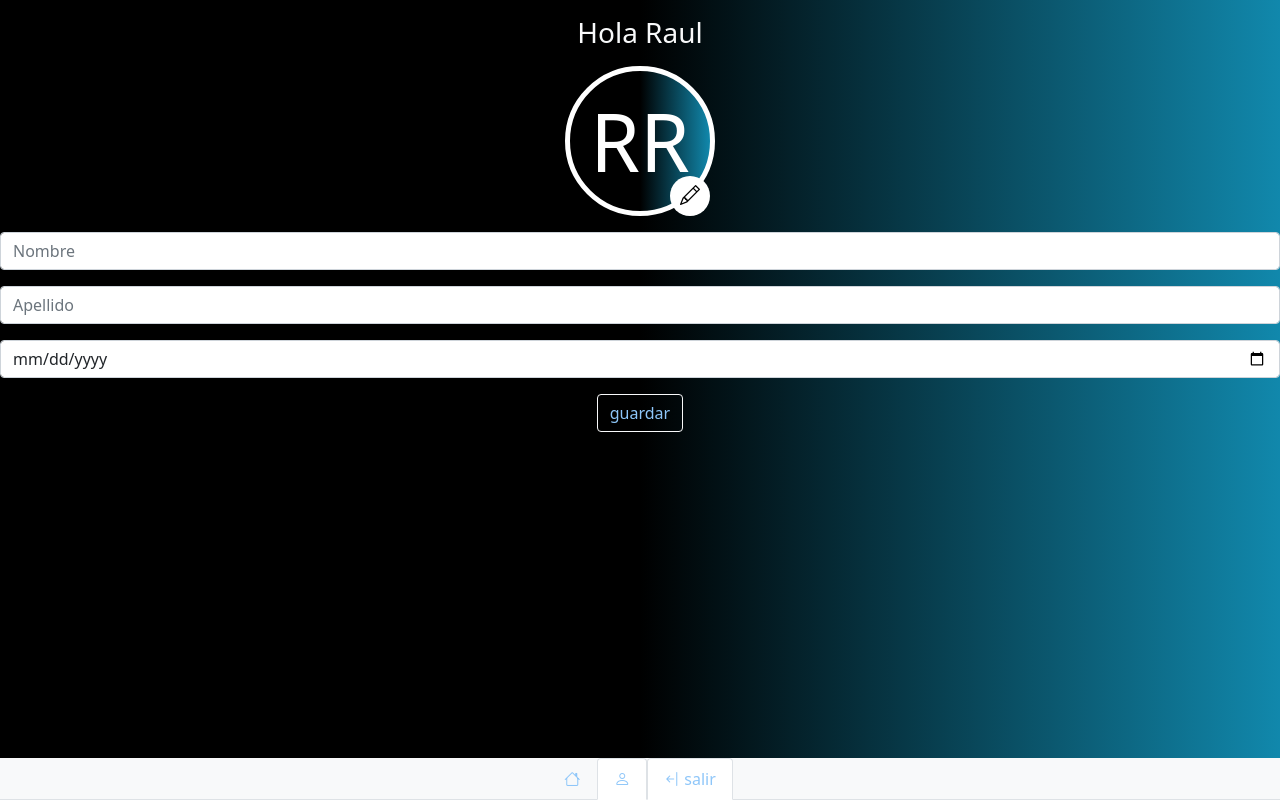
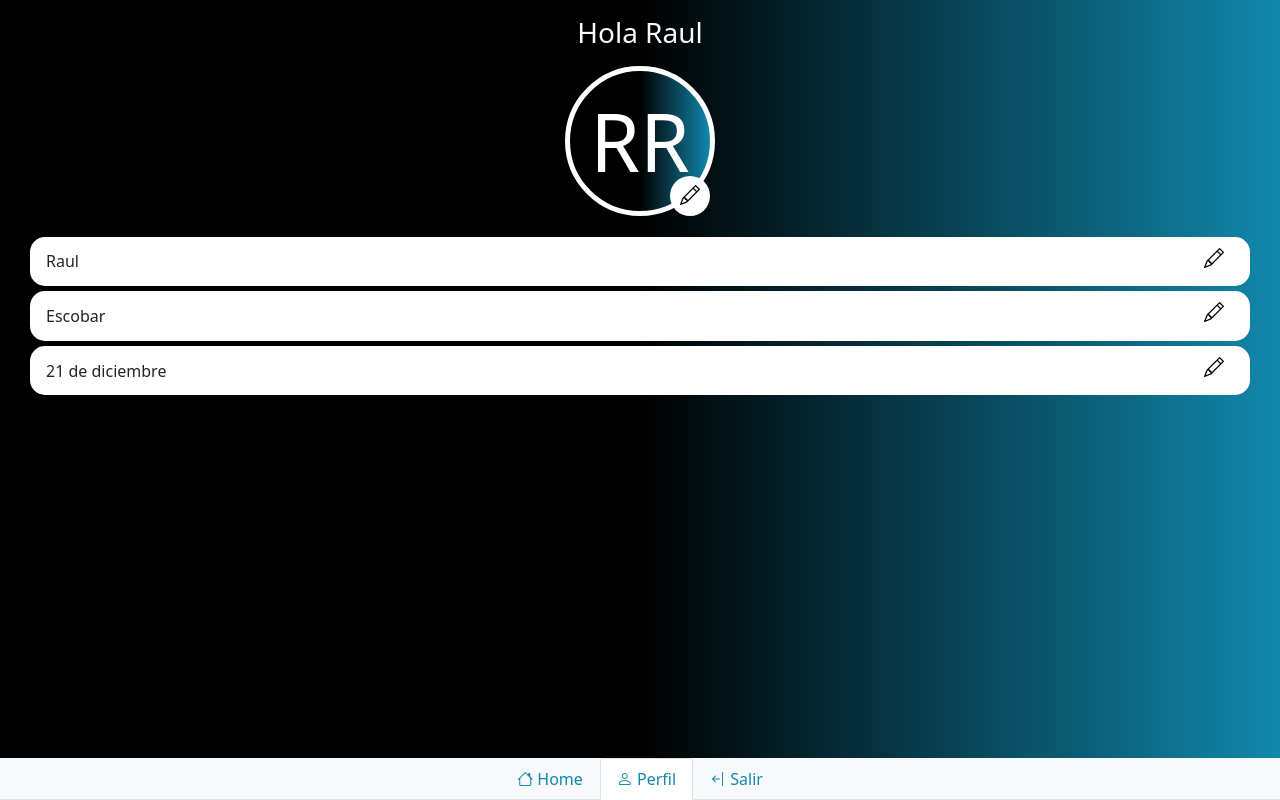
Before and after one commit to RaulREscobar/Intranet, a React (Create React App) app: page /editProfile in a window 1280 px wide. Built offline with nearby package versions, Linux system fonts and the light colour scheme.

Commit message:
se agregan palabras al NavBar , se modulariza los datos para editar del usuario

```diff
--- a/src/App.css
+++ b/src/App.css
@@ -28,7 +28,7 @@ section {
 
 a {
   text-decoration: auto;
-  color: #8ec6f9;
+  color: #1188ac;
 }
 
 .bg-central {
@@ -71,3 +71,10 @@ a {
   width: 100%;
   height: auto;
 }
+
+.date {
+  padding: 0.8rem 1rem;
+  margin: 5px 30px;
+  background-color: white;
+  border-radius: 15px;
+}
--- a/src/components/BarNav.jsx
+++ b/src/components/BarNav.jsx
@@ -7,7 +7,7 @@ function BarNav() {
     let [activeUser, setActiveUser] = useState("")
     let location = useLocation()
 
-    useEffect((activeHome) => {
+    useEffect(() => {
         switch (location.pathname) {
             case "/home":
                 setActiveHome("active");
@@ -31,6 +31,8 @@ function BarNav() {
                     <NavLink className={activeHome} >
                         <Link to={"/home"}>
                             <i class="bi bi-house"></i>
+                            {' '}
+                            Home
                         </Link>
                     </NavLink>
                 </NavItem>
@@ -38,14 +40,17 @@ function BarNav() {
                     <NavLink className={activeUser} >
                         <Link to={"/editProfile"}>
                             <i class="bi bi-person"></i>
+                            {' '}
+                            Perfil
                         </Link>
                     </NavLink>
                 </NavItem>
                 <NavItem>
-                    <NavLink className={activeUser} >
+                    <NavLink >
                         <Link to={"/"}>
-                            <i class="bi bi-arrow-bar-left"></i>{' '}
-                            salir
+                            <i class="bi bi-arrow-bar-left"></i>
+                            {' '}
+                            Salir
                         </Link>
                     </NavLink>
                 </NavItem>
--- /dev/null
+++ b/src/components/DataToEdit.jsx
@@ -0,0 +1,18 @@
+import React, { useState } from 'react'
+import {EditButton }from './EditButton'
+
+const DataToEdit = (props) => {
+    const [data, setData] = useState(props.data)
+  return (
+    <div className='d-flex justify-content-between date'>
+        <span className='' >
+            {data}
+        </span>
+        <span className='position-relative'>
+            < EditButton />
+        </span>
+    </div>
+  )
+}
+
+export default DataToEdit
--- a/src/pages/EditProfile.jsx
+++ b/src/pages/EditProfile.jsx
@@ -2,8 +2,7 @@ import React from 'react'
 import BarNav from '../components/BarNav'
 import User from '../components/User'
 import TitleSection from '../components/TitleSection'
-import { Form, FormGroup, Label, Input, Button } from 'reactstrap'
-import { Link } from 'react-router-dom'
+import DataToEdit from '../components/DataToEdit'
 
 const EditProfile = () => {
   return (
@@ -11,56 +10,10 @@ const EditProfile = () => {
       < TitleSection title="Hola Raul" />
       < User />
       <section className='bg-central pt-3' >
-        <Form inline >
-          <FormGroup>
-            <Label
-              for="name"
-              hidden
-            >
-            </Label>
-            <Input
-              id="name"
-              name="name"
-              placeholder="Nombre"
-              type="text"
-            />
-          </FormGroup>
-          {' '}
-          <FormGroup>
-            <Label
-              for="lastName"
-              hidden
-            >
-            </Label>
-            <Input
-              id="lastName"
-              name="lastName"
-              placeholder="Apellido"
-              type="text"
-            />
-          </FormGroup>
-          <FormGroup>
-            <Label
-              for="date"
-              hidden
-            >
-            </Label>
-            <Input
-              id="date"
-              name="date"
-              type="date"
-            />
-          </FormGroup>
-          <Button
-            color="light"
-            outline
-            className='d-flex mx-auto'
-          >
-            <Link to="/editProfile">guardar</Link>
-          </Button>
-        </Form>
+        < DataToEdit data="Raul" />
+        < DataToEdit data="Escobar" />
+        < DataToEdit data="21 de diciembre" />
       </section>
-
       <BarNav />
     </div>
   )
```
